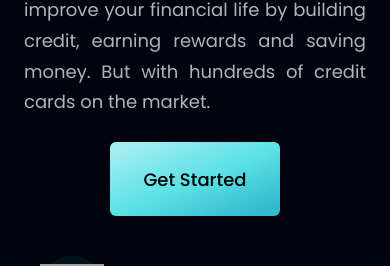
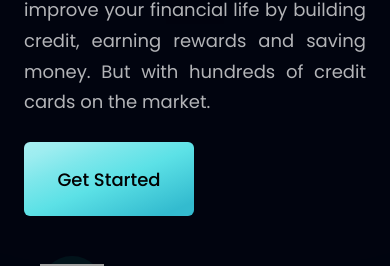
Before and after one commit to CodingYourSmile/HooBank-App, a React (Vite) app: page / in a window 390 px wide. Shown: the part 1671-1937 px from the top of the page. Built offline with nearby package versions, Linux system fonts and the light colour scheme; grey boxes are pictures that could not be loaded.

Commit message:
CTA section finished and button modificated

```diff
--- a/src/components/Button.jsx
+++ b/src/components/Button.jsx
@@ -1,7 +1,7 @@
 import React from 'react'
 
 const Button = () => (
-  <button className="self-center md:self-start w-[170px] h-[74px] rounded-md bg-blue-gradient text-[18px] font-medium font-poppins" type="button">Get Started</button>
+  <button className="w-[170px] h-[74px] rounded-md bg-blue-gradient text-[18px] font-medium font-poppins" type="button">Get Started</button>
 )
 
 export default Button
--- a/src/components/CTA.jsx
+++ b/src/components/CTA.jsx
@@ -1,9 +1,15 @@
-import React from 'react'
+import styles from '../styles';
+import { Button } from '../components';
 
-const CTA = () => {
-  return (
-    <div>CTA</div>
-  )
-}
+const CTA = () => (
+  <section className={`${styles.marginY} flex flex-col md:flex-row md:justify-between items-center gap-6 p-6 sm:px-[90px] sm:py-[70px] w-full bg-black-gradient-2 rounded-xl`}>
+    <div className="max-w-[650px]">
+      <h1 className={`${styles.heading2}`}>Let's try our service now!</h1>
+      <p className={`${styles.paragraph}`}>Everything you need to accept card payments and grow your business anywhere on the planet.</p>
+    </div>
+    <Button/>
+  </section>
+)
+
 
 export default CTA
```
